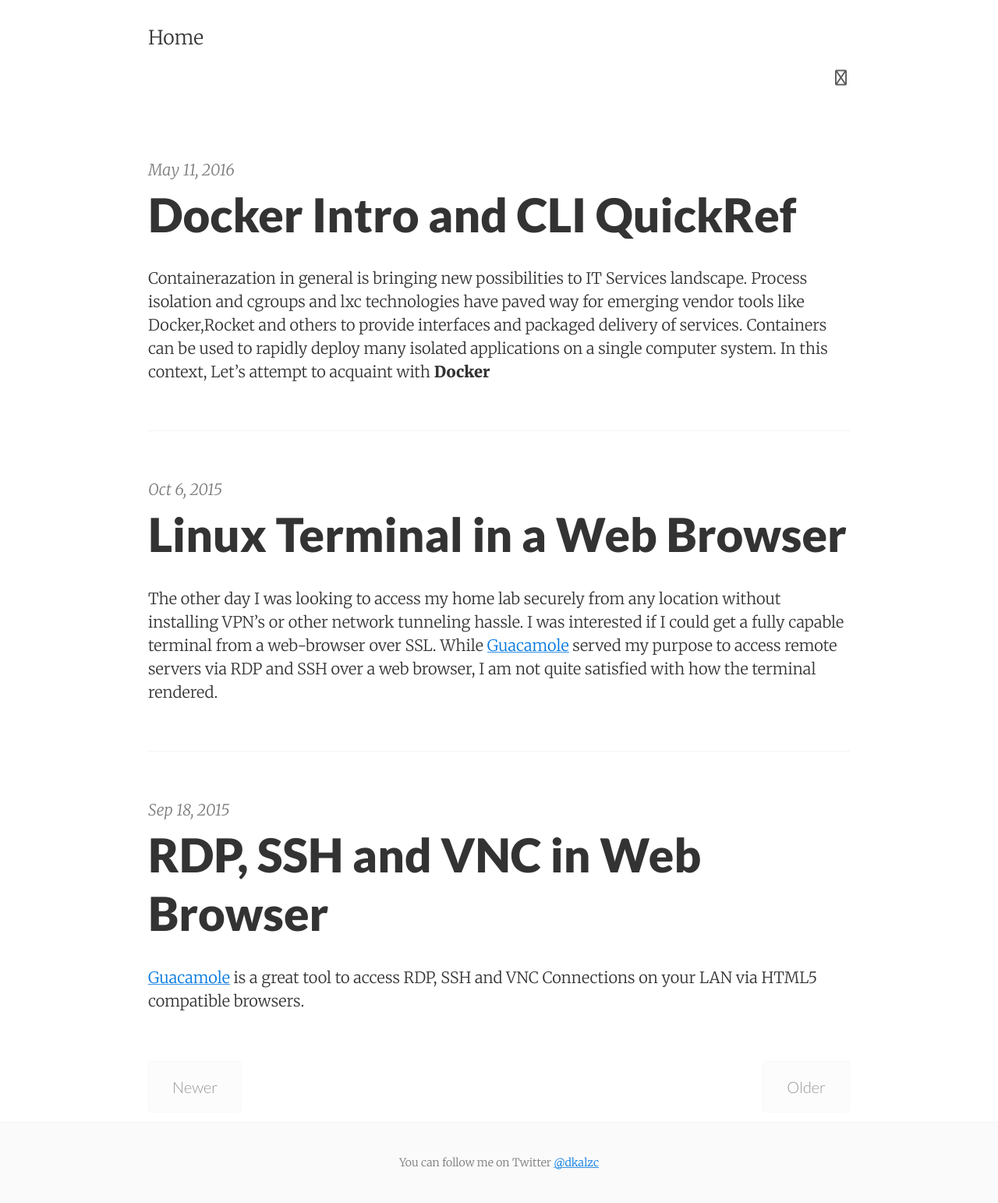
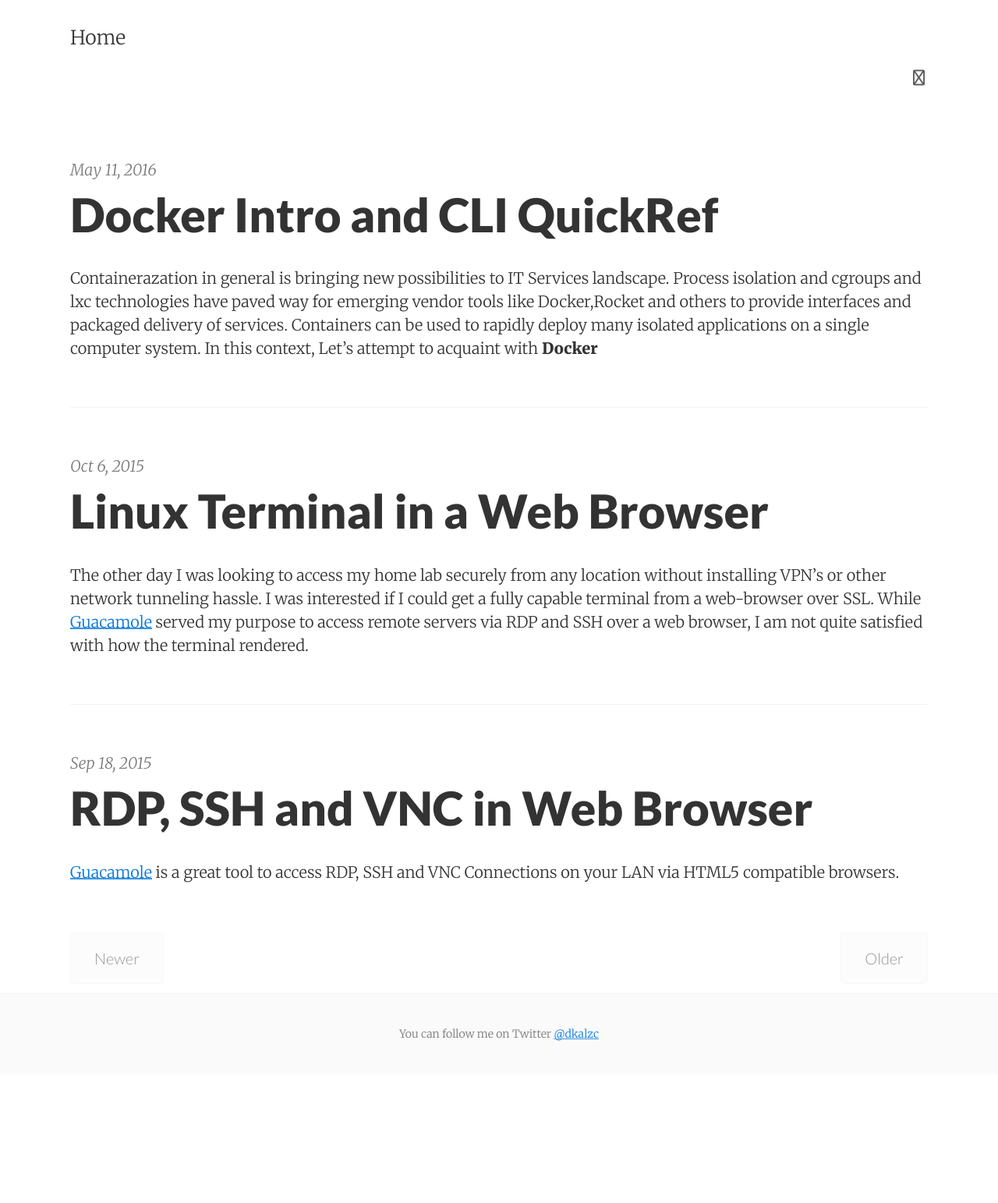
Before and after one commit to gitkalz/kalzi.github.io, a Jekyll site: the page built from index.html, in a window 1280 px wide. Shown: the whole page at 78% size. Built offline with Jekyll 4.4.1, drawn with Linux system fonts in a browser that asks for light colours; nearby versions of some CDN libraries; some web fonts are replaced; the list of posts is cut into pages by our own code; after the commit the page ends 1378 px from its top, so only the background shows below that.

Commit message:
Update _variables.scss

```diff
--- a/_sass/_variables.scss
+++ b/_sass/_variables.scss
@@ -24,7 +24,7 @@ $h1-responsive-max: 3.84rem !default;
 $abbr-border-bottom: 1px black dotted;
 
 // Page width
-$measure-width: 45em !default;
+$measure-width: 55em !default;
 
 // Viewport widths
 $viewport-small: 32em;
```
